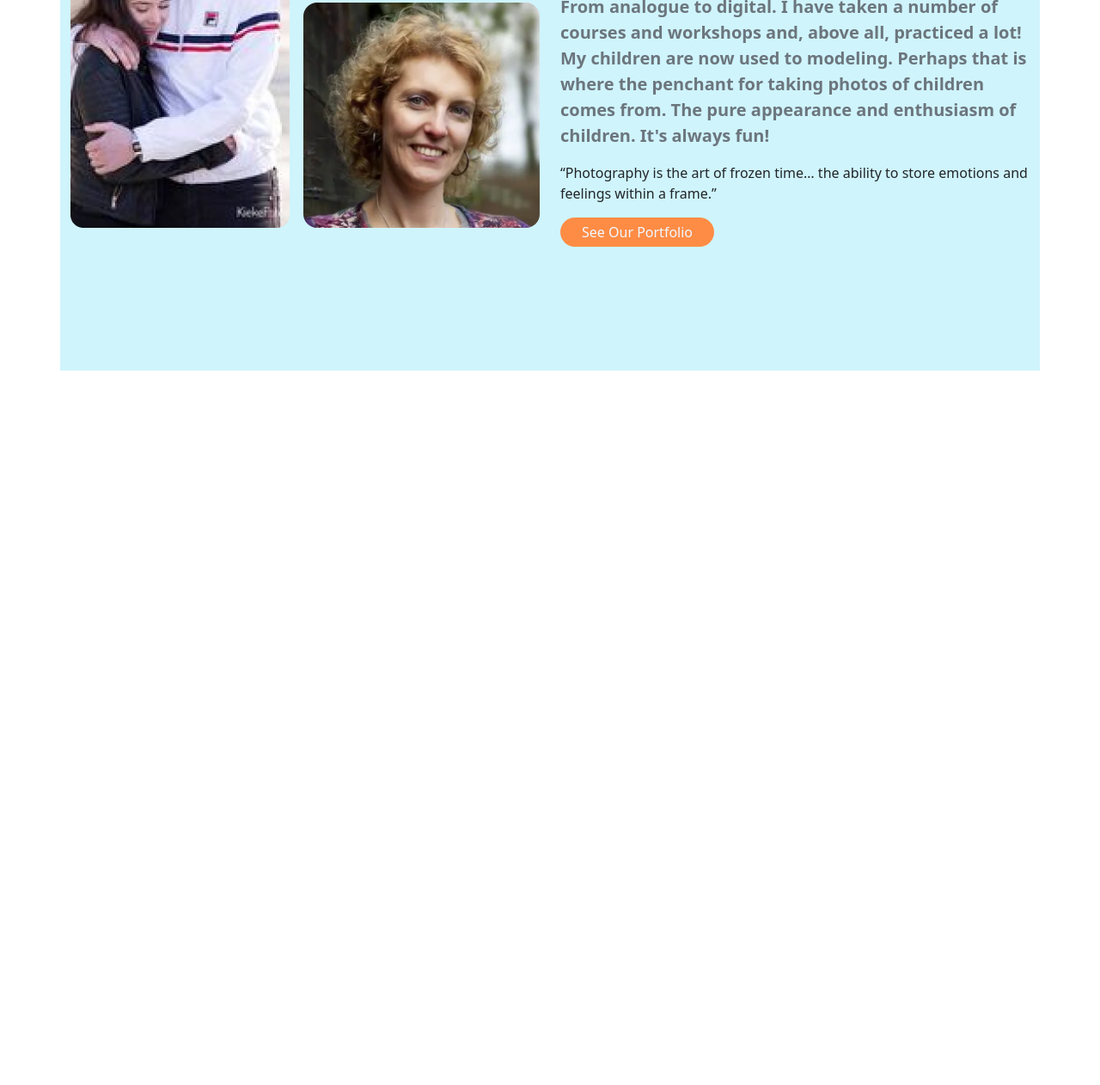
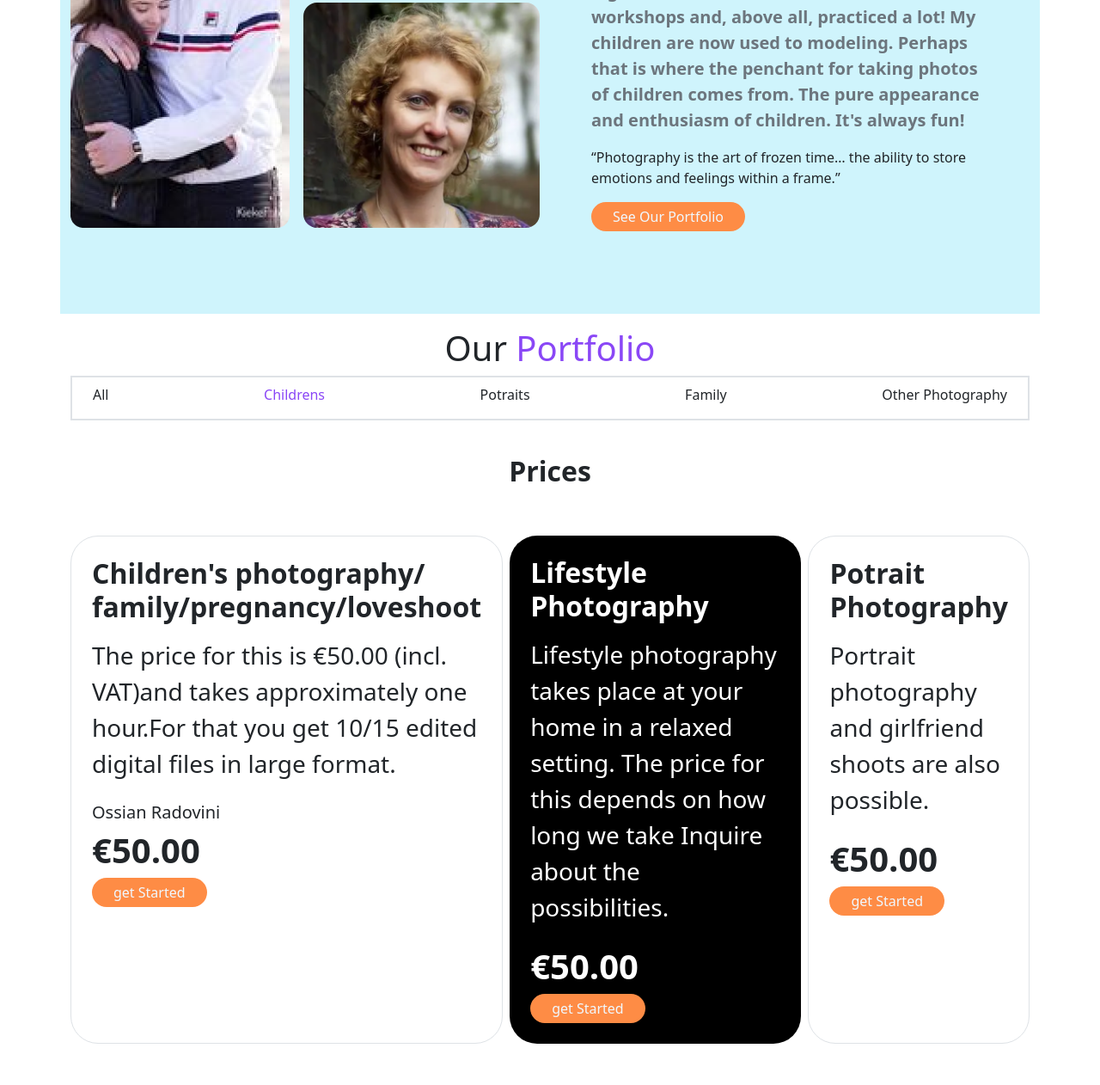
Before and after one commit to saharahowlader/Assignment-2, a plain HTML site: page index.html in a window 1280 px wide. Shown: the part 987-2249 px from the top of the page at 86% size. Before the commit the page ends 1418 px from the top, so only its background shows below. Drawn offline with nearby package versions, Linux system fonts and the light colour scheme.

Commit message:
prices section

```diff
--- a/index.css
+++ b/index.css
@@ -11,5 +11,4 @@ button{
 }
 span{
    color :#8A47F6;
-
 }
--- a/index.html
+++ b/index.html
@@ -42,10 +42,8 @@
 <!--photography section-->
 <div class="container mx-auto bg-info-subtle">
   <div class="row gap-5 gap-md-0 py-5">
-
     <div class="col-12 col-md-6">
-
-<div class="d-flex gap-3 ">
+ <div class="d-flex gap-3 ">
       <img src="images/Rectangle 5.png" class="w-auto object-fit-cover">
       <div class="d-flex flex-column gap-2">
         <img src="images/Rectangle 6.png" class =" w-100 h-50 object-fit-cover rounded-4">
@@ -54,7 +52,7 @@
     </div>
 
           </div>
-    <div class="col-12 col-md-6 py-5 my-5">
+    <div class="col-12 col-md-6 px-5 my-5">
       <h1 class="larger-text fw-bold ">We Are Very <span>Skilled</span> In <span>Photography</span></h1>
       <p class="fs-5 fw-bold text-secondary">Hi, I'm Angelique and photography is my passion! My father passed on the “photographer virus” to me. From analogue to digital. I have taken a number of courses and workshops and, above all, practiced a lot! My children are now used to modeling. Perhaps that is where the penchant for taking photos of children comes from. The pure appearance and enthusiasm of children. It's always fun! </p>
       <p>“Photography is the art of frozen time… the ability to store emotions and feelings within a frame.”</p>
@@ -64,15 +62,62 @@
 </div>
 
 
+<!--portfolio section-->
+<div class="container mx-auto py-xl-3 ">
+  <div class="d-flex justify-content-center">
+    <h1>Our <span>Portfolio</span></h1>
+  </div>
+<div class="border border-2">
+  <ul class="d-flex  justify-content-between list-unstyled pt-2 px-4">
+    <li>All</li>
+    <li> <span>Childrens</span></li>
+    <li>Potraits</li>
+    <li>Family</li>
+    <li>Other Photography</li>
+  </ul>
+</div>
+</div>
+
+<!--prices-section-->
+
+
+  <div class="container mx-auto">
+
+      <div class=" d-flex justify-content-center pt-4">
+        <h1 class="fw-bold fs-2"> Prices</h1>
+      </div>
+
+  <div class="d-flex flex-column flex-md-row justify-content-center justify-content-md-between gap-4 gap-md-2 pt-5 pb-5">
+
+  <div class="w-33 border p-4 bg-white rounded-5 ">
+ <h2 class="fw-bold">Children's photography/ <br>family/pregnancy/loveshoot</h2>
+
+  <p class="fs-3 pt-2 pb-2">The price for this is €50.00 (incl. VAT)and takes approximately one  hour.For that you get 10/15 edited digital files in large format. </p>
+  <h5>Ossian Radovini</h5>
+  <h1  class="fw-bold">€50.00 </h1>
+  <button class="rounded-5">get Started</button>
+  </div>
+
+  <div class="w-33 p-4 bg-black text-white rounded-5 ">
+  <h2 class="fw-bold">Lifestyle Photography</h2>
+  <p class="fs-3 pt-2 pb-2"> Lifestyle photography takes place at  your home in a relaxed setting. The price  for this depends on how long we take Inquire about the possibilities.</p>
+  <h1  class="fw-bold">€50.00</h1>
+  <button class="rounded-5">get Started</button>
+  </div>
+
+  <div class=" border w-33 p-4 bg-white rounded-5 ">
+    <h2 class="fw-bold">Potrait Photography</h2>
+    <p class="fs-3 pt-2 pb-2"> Portrait photography and girlfriend <br> shoots are also possible.</p>
+    <h1  class="fw-bold">€50.00</h1>
+    <button class="rounded-5">get Started</button>
+    </div>
+  </div>
+  </div>
 
 
 
 
 
 
-
-
-
-    <script src="https://cdn.jsdelivr.net/npm/bootstrap@5.3.3/dist/js/bootstrap.bundle.min.js" integrity="sha384-YvpcrYf0tY3lHB60NNkmXc5s9fDVZLESaAA55NDzOxhy9GkcIdslK1eN7N6jIeHz" crossorigin="anonymous"></script>
   </body>
 </html>
```
Also changed, not shown: images/Arrow 1.png (added), images/Arrow 2.png (added), images/Rectangle 13.png (added), images/Rectangle 25.png (added).
